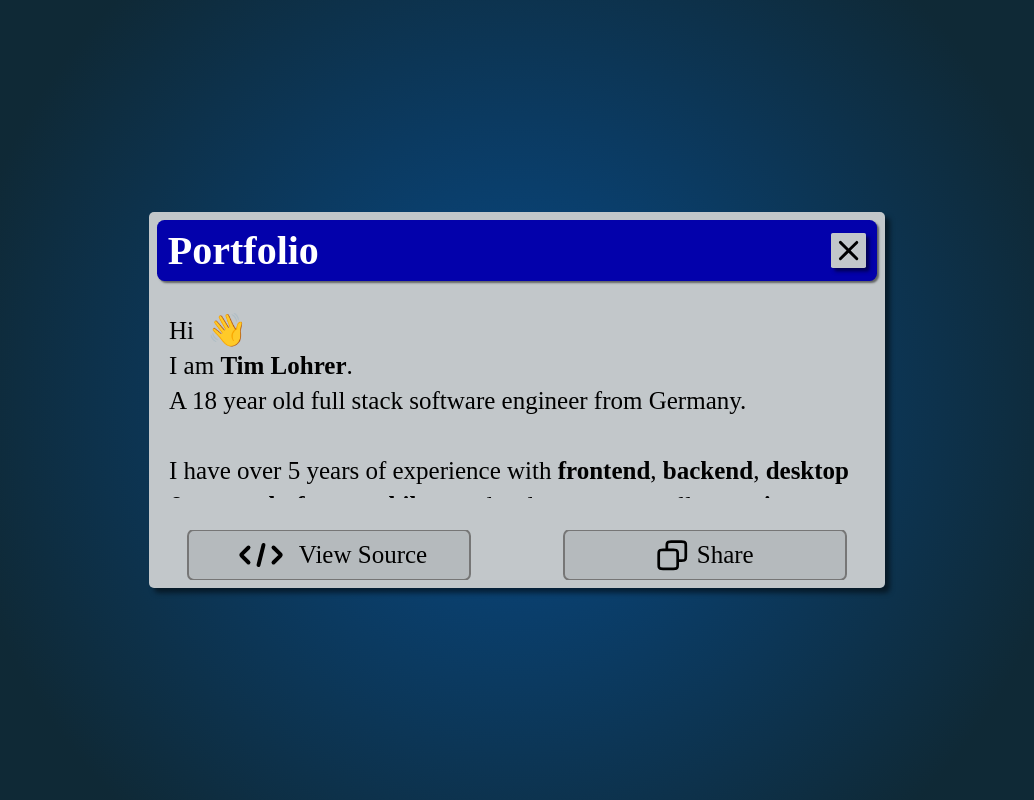
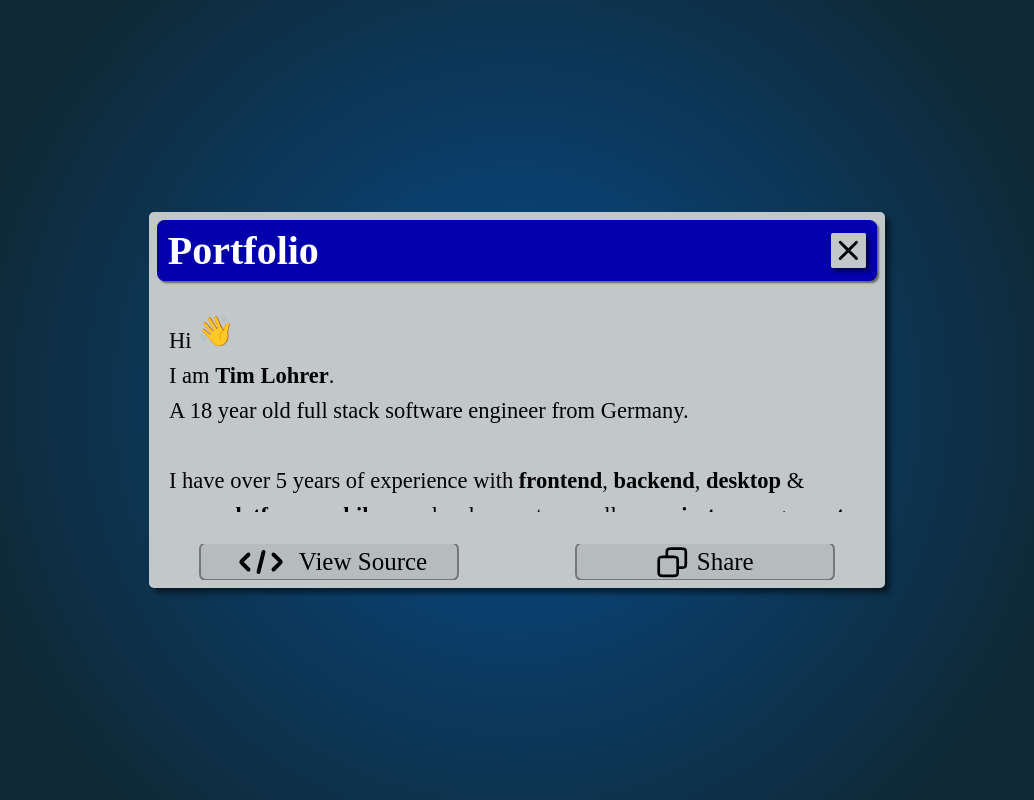
Before and after one commit to TimLohrer/timlohrer.de, a SvelteKit app: page / in a window 1280 px wide. Shown: the whole page, without its empty margins (123-1157 px from the left). Built offline with nearby package versions, Linux system fonts and the light colour scheme; a web font is replaced by a local one.

Commit message:
hopefully fix sizing issues (I tried ok)

```diff
--- a/src/routes/+page.svelte
+++ b/src/routes/+page.svelte
@@ -147,7 +147,7 @@
 		display: flex;
 		align-items: center;
 		flex-direction: column;
-		height: 50%;
+		height: 55%;
 		max-width: 90%;
 		min-width: 30%;
 		max-height: 45%;
@@ -158,6 +158,7 @@
 		transform: scale(1);
 		transition-duration: 250ms;
 		border-radius: 5px;
+		overflow: hidden;
 		box-shadow: 5px 5px 5px rgba(0, 0, 0, 0.5);
 	}
 
@@ -205,7 +206,7 @@
 
 	.errorPopup .content {
 		display: flex;
-		height: 55%;
+		height: 60%;
 		width: 100%;
 		margin-left: 1.5em;
 		padding: 2em 0;
@@ -213,15 +214,13 @@
 
 	.errorPopup .content p {
 		color: #000000;
-		font-size: 25px;
+		font-size: 22.5px;
 		padding-right: 1.5em;
 		line-height: 35px;
 	}
 
 	.errorPopup .content p .wave {
-		position: absolute;
-		margin-left: 12.5px;
-		font-size: 32.5px;
+		font-size: 30px;
 		overflow: hidden;
 		animation-name: wave;
 		animation-duration: 2.5s;
@@ -251,7 +250,7 @@
 	}
 
 	.errorPopup .content p .github b {
-		margin-left: 30px;
+		margin-left: 12.5px;
 	}
 
 	.errorPopup .content p .github .arrow {
@@ -275,7 +274,6 @@
 	}
 
 	.errorPopup .content p .github .GitHubLogo {
-		position: absolute;
 		height: 22.5px;
 		width: 22.5px;
 		padding-top: 6.5px;
@@ -289,7 +287,7 @@
 		flex-direction: row;
 		justify-content: space-around;
 		align-items: center;
-		height: 15%;
+		height: 11%;
 		width: 100%;
 		gap: 2em;
 	}
@@ -299,11 +297,12 @@
 		justify-content: center;
 		align-items: center;
 		height: 95%;
-		width: 17.5em;
+		width: 16em;
 		background-color: rgba(164, 169, 172, 0.421);
 		outline: 2px solid rgb(118, 118, 118);
 		border-radius: 5px;
 		gap: 0.5em;
+		overflow: hidden;
 		cursor: pointer;
 		transition-duration: 200ms;
 	}
```
